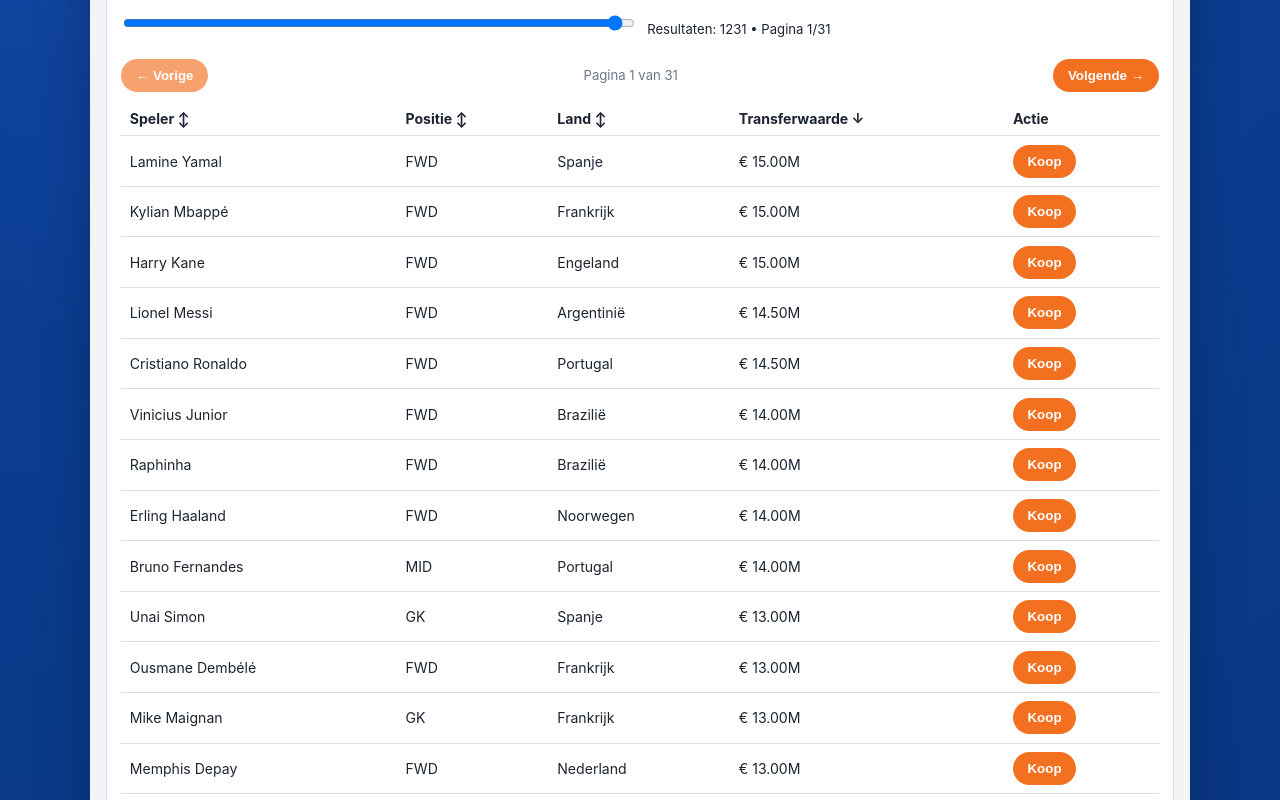
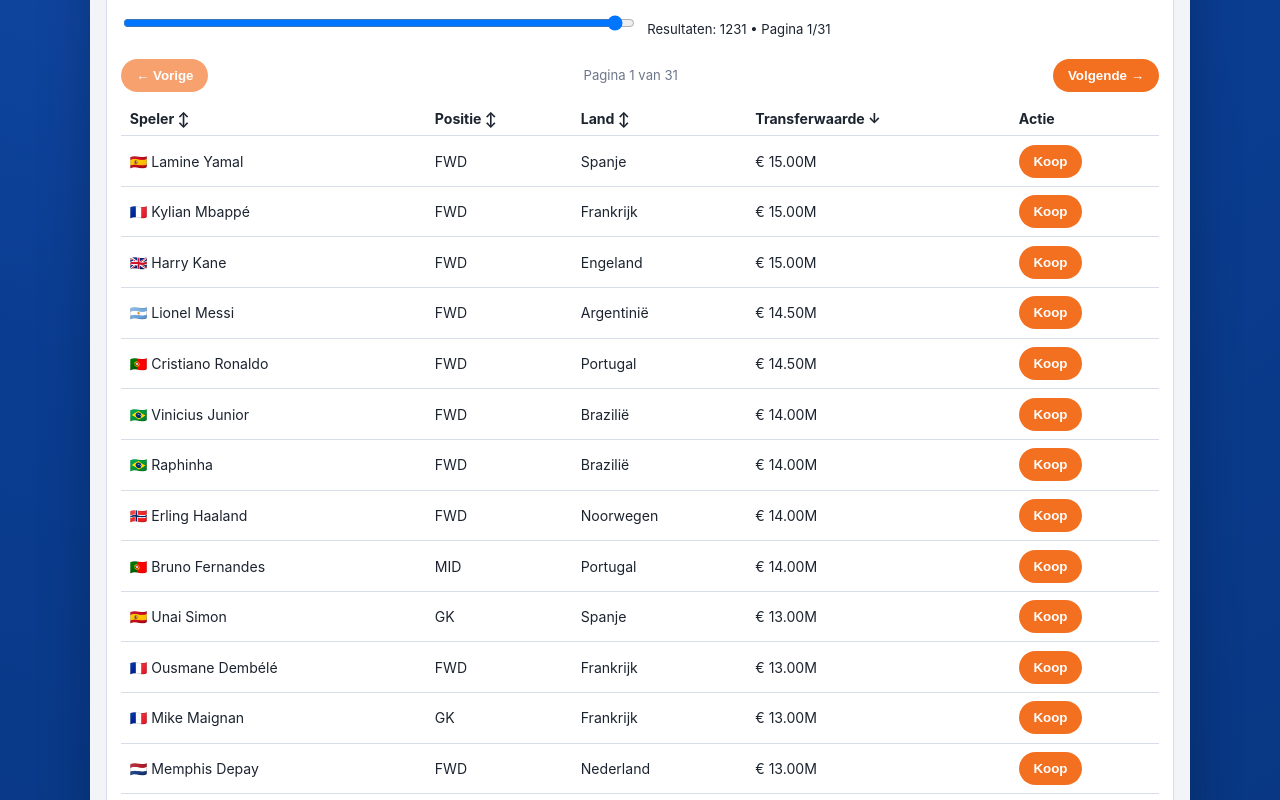
Before and after one commit to Team-Siduii/Fantasy-Football-Gori, a Next.js app: page /manager/world-cup in a window 1280 px wide. Shown: the part 1440-2240 px from the top of the page. Built offline with nearby package versions, Linux system fonts and the light colour scheme; no server answers.

Commit message:
feat(wk-ui): add country flags to player cards and player lists

```diff
--- a/src/app/manager/my-team/page.tsx
+++ b/src/app/manager/my-team/page.tsx
@@ -13,6 +13,7 @@ import type { PlayerRecord } from "@/domain/player";
 import { buildMarketPlayers } from "@/domain/transfer-workflow";
 import { getTransferLimitForRound } from "@/domain/rules";
 import { byPriceDesc, enrichPlayers, type EnhancedPlayer } from "@/lib/player-derived";
+import { withCountryFlag } from "@/lib/country-flags";
 import { getCurrentOrNextRound, REMAINING_FIXTURES_2025_2026, type SeasonFixture } from "@/lib/season-schedule";
 import { WORLD_CUP_2026_FIXTURES } from "@/lib/world-cup-schedule";
 
@@ -1062,7 +1063,7 @@ export default function ManagerMyTeamPage() {
                         draggable={!player.id.startsWith("open-")}
                         position=""
                         club={player.club}
-                        name={player.naam}
+                        name={withCountryFlag(player.club, player.naam)}
                         pointsLabel=""
                         className={[
                           pendingSellId === player.id ? "player-card--sell" : "",
@@ -1098,7 +1099,7 @@ export default function ManagerMyTeamPage() {
                 draggable={!player.id.startsWith("open-")}
                 position={player.positie}
                 club={player.club}
-                name={player.naam}
+                name={withCountryFlag(player.club, player.naam)}
                 pointsLabel=""
                 className={[
                   pendingSellId === player.id ? "player-card--sell" : "",
@@ -1142,7 +1143,7 @@ export default function ManagerMyTeamPage() {
                 <option value="">Kies speler om te verkopen</option>
                 {squadPlayers.map((player) => (
                   <option key={player.id} value={player.id}>
-                    {player.naam} ({player.positie}) - {player.club}
+                    {withCountryFlag(player.club, player.naam)} ({player.positie}) - {player.club}
                   </option>
                 ))}
               </select>
@@ -1286,7 +1287,7 @@ export default function ManagerMyTeamPage() {
               <tbody>
                 {pagedMarket.map((item, index) => (
                   <tr key={item.id} data-testid={`transfer-row-${index}`}>
-                    <td>{item.naam}</td>
+                    <td>{withCountryFlag(item.club, item.naam)}</td>
                     <td>{item.positie}</td>
                     <td>{item.club}</td>
                     <td>€ {item.prijs.toFixed(2)}M</td>
--- /dev/null
+++ b/src/lib/country-flags.ts
@@ -0,0 +1,77 @@
+const COUNTRY_TO_ISO2: Record<string, string> = {
+  Algerije: "DZ",
+  "Argentinië": "AR",
+  Australië: "AU",
+  "België": "BE",
+  "Bosnië en Herzegovina": "BA",
+  "Bosnië-Herzegovina": "BA",
+  "Brazilië": "BR",
+  Canada: "CA",
+  Colombia: "CO",
+  "Curaçao": "CW",
+  "Democratische Republiek Congo": "CD",
+  Duitsland: "DE",
+  Ecuador: "EC",
+  Egypte: "EG",
+  Engeland: "GB",
+  Frankrijk: "FR",
+  Ghana: "GH",
+  "Haïti": "HT",
+  Irak: "IQ",
+  Iran: "IR",
+  Ivoorkust: "CI",
+  Japan: "JP",
+  "Jordanië": "JO",
+  Kaapverdië: "CV",
+  "Kroatië": "HR",
+  Marokko: "MA",
+  Mexico: "MX",
+  Nederland: "NL",
+  "Nieuw-Zeeland": "NZ",
+  Noorwegen: "NO",
+  Oezbekistan: "UZ",
+  Oostenrijk: "AT",
+  Panama: "PA",
+  Paraguay: "PY",
+  Portugal: "PT",
+  Qatar: "QA",
+  "Saudi-Arabië": "SA",
+  "Saoedi-Arabië": "SA",
+  Schotland: "GB",
+  Senegal: "SN",
+  Spanje: "ES",
+  "Tsjechië": "CZ",
+  "Tunesië": "TN",
+  Turkije: "TR",
+  Uruguay: "UY",
+  "Verenigde Staten": "US",
+  "Zuid-Afrika": "ZA",
+  "Zuid-Korea": "KR",
+  Zweden: "SE",
+  Zwitserland: "CH",
+};
+
+function toFlagEmoji(iso2: string) {
+  const normalized = iso2.trim().toUpperCase();
+  if (!/^[A-Z]{2}$/.test(normalized)) {
+    return "";
+  }
+
+  const base = 0x1f1e6;
+  const chars = [...normalized].map((char) => String.fromCodePoint(base + char.charCodeAt(0) - 65));
+  return chars.join("");
+}
+
+export function getCountryFlag(countryOrClub: string) {
+  const iso2 = COUNTRY_TO_ISO2[countryOrClub];
+  if (!iso2) {
+    return "";
+  }
+
+  return toFlagEmoji(iso2);
+}
+
+export function withCountryFlag(countryOrClub: string, text: string) {
+  const flag = getCountryFlag(countryOrClub);
+  return flag ? `${flag} ${text}` : text;
+}
```
Also changed, not shown: 2 other files (tests, documents, lock files or other folders).
